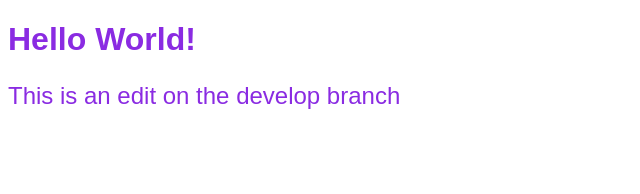
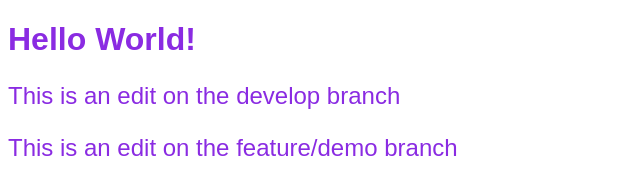
Before and after one commit to Jackson5551/1.3.3A, a plain HTML site: page index.html in a window 1280 px wide. Shown: the whole page, without its empty margins (0-640 px from the left). Drawn offline with Linux system fonts and the light colour scheme.

Commit message:
github pages files

```diff
--- a/index.html
+++ b/index.html
@@ -10,5 +10,6 @@
 <body>
     <h1>Hello World!</h1>
     <p>This is an edit on the develop branch</p>
+    <p>This is an edit on the feature/demo branch</p>
 </body>
 </html>
--- a/style.css
+++ b/style.css
@@ -6,4 +6,5 @@ body{
 
 p{
     font-size: x-large;
+    /*This comment was added on the featuredemo branch*/
 }
```
